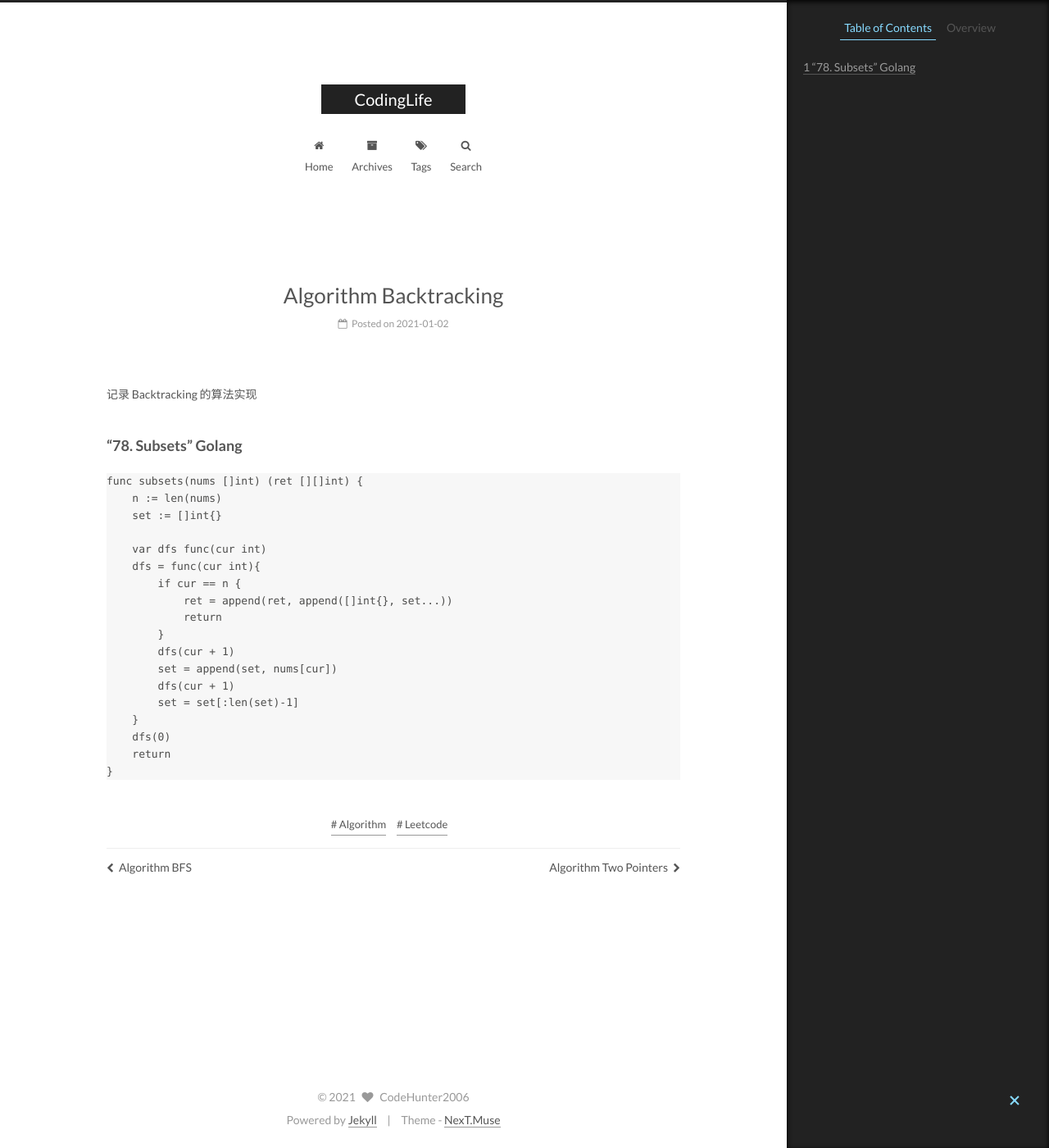
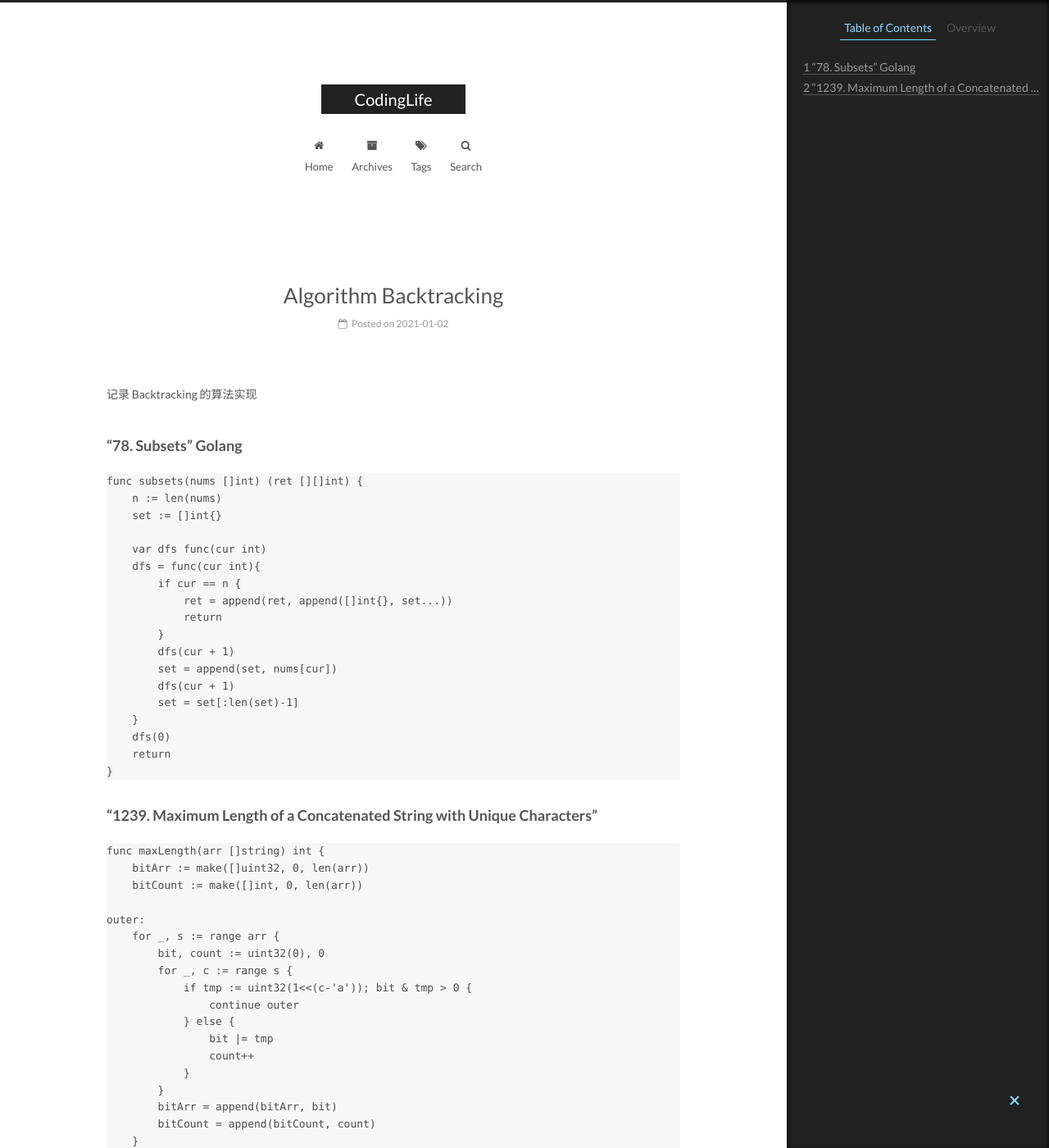
Before and after one commit to CodeHunter2006/CodeHunter2006.github.io, a Jekyll site: the page built from _posts/2021-01-02-Algorithm_Backtracking.md, in a window 1280 px wide and 1400 px high. Shown: the whole window at 82% size. Built offline with Jekyll 4.4.1, drawn with Linux system fonts in a browser that asks for light colours; some of the changed text lies outside the part shown.

Commit message:
[chore]: add contents.

````diff
--- a/_posts/2021-01-02-Algorithm_Backtracking.md
+++ b/_posts/2021-01-02-Algorithm_Backtracking.md
@@ -29,3 +29,45 @@ func subsets(nums []int) (ret [][]int) {
     return
 }
 ```
+
+### "1239. Maximum Length of a Concatenated String with Unique Characters"
+
+```Go
+func maxLength(arr []string) int {
+    bitArr := make([]uint32, 0, len(arr))
+    bitCount := make([]int, 0, len(arr))
+
+outer:
+    for _, s := range arr {
+        bit, count := uint32(0), 0
+        for _, c := range s {
+            if tmp := uint32(1<<(c-'a')); bit & tmp > 0 {
+                continue outer
+            } else {
+                bit |= tmp
+                count++
+            }
+        }
+        bitArr = append(bitArr, bit)
+        bitCount = append(bitCount, count)
+    }
+    ret := 0
+    dfs(bitArr, bitCount, &ret, 0, 0, 0)
+    return ret
+}
+
+func dfs (bitArr []uint32, bitCount[]int, maxInt *int, pos int, bitSum uint32, count int) {
+    if pos >= len(bitArr) { return }
+    if (bitArr[pos] & bitSum) == 0 {
+        bitSum |= bitArr[pos]
+        count += bitCount[pos]
+        if count > *maxInt {
+            *maxInt = count
+        }
+        dfs(bitArr, bitCount, maxInt, pos+1, bitSum, count)
+        bitSum &^= bitArr[pos]
+        count -= bitCount[pos]
+    }
+    dfs(bitArr, bitCount, maxInt, pos+1, bitSum, count)
+}
+```
````
Also changed, not shown: _posts/2020-12-20-Algorithm_Tips.md (+3 -0 lines), _posts/2020-12-27-LeetCode_Question_Category.md (+11 -0 lines), _posts/2021-03-13-CAP_BASE_AKF.md (+1 -1 lines), _posts/2021-05-30-Paxos_Raft_ZAB.md (+20 -2 lines), _posts/2021-06-19-Distributed_Transaction.md (added, +10 -0 lines), _posts/2021-06-22-Go_Optimization.md (added, +96 -0 lines), assets/images/2021-06-10-Go_Optimization_1.jpeg (added), assets/images/2021-06-22-Go_Optimization_2.jpg (added).
